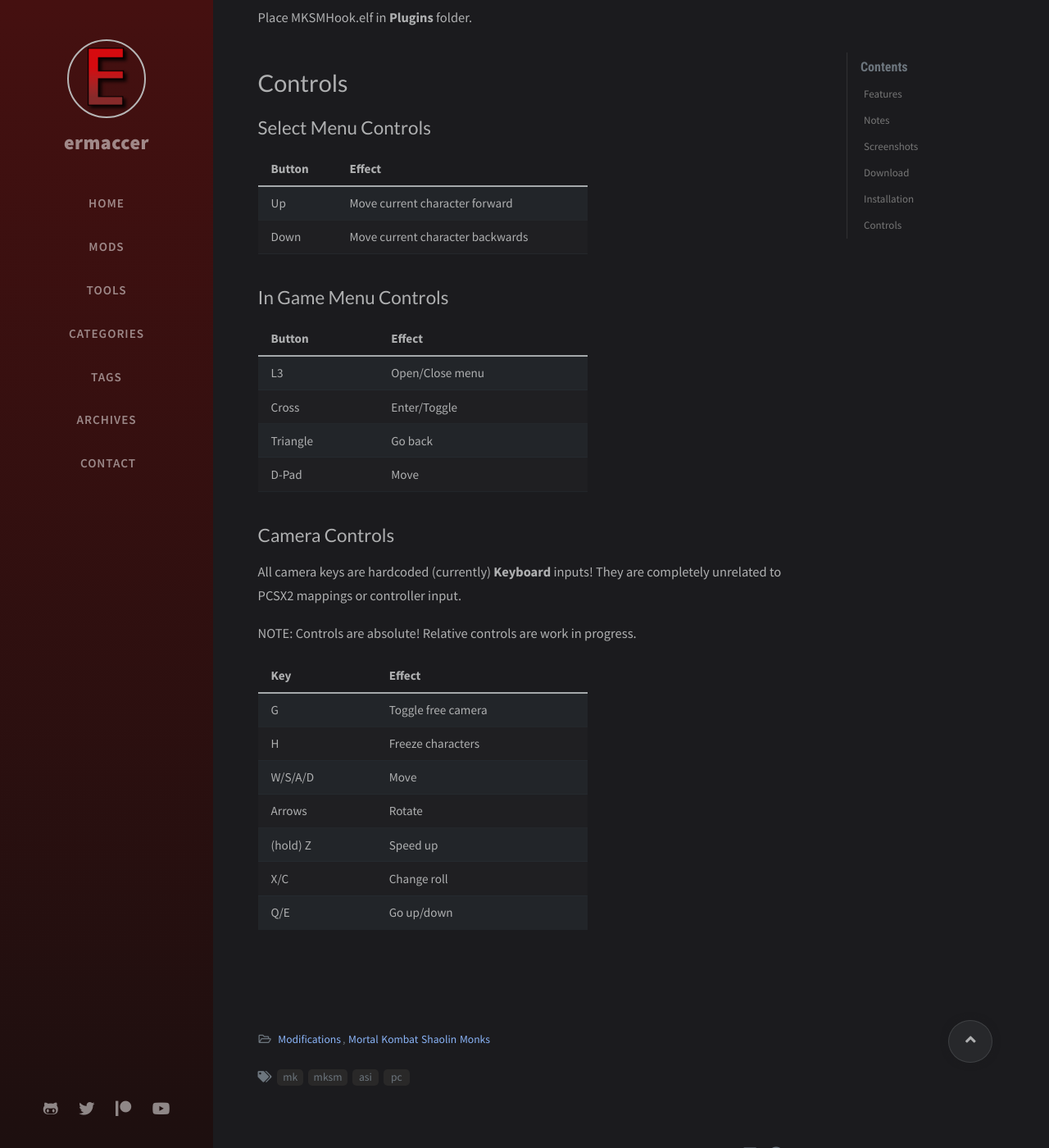
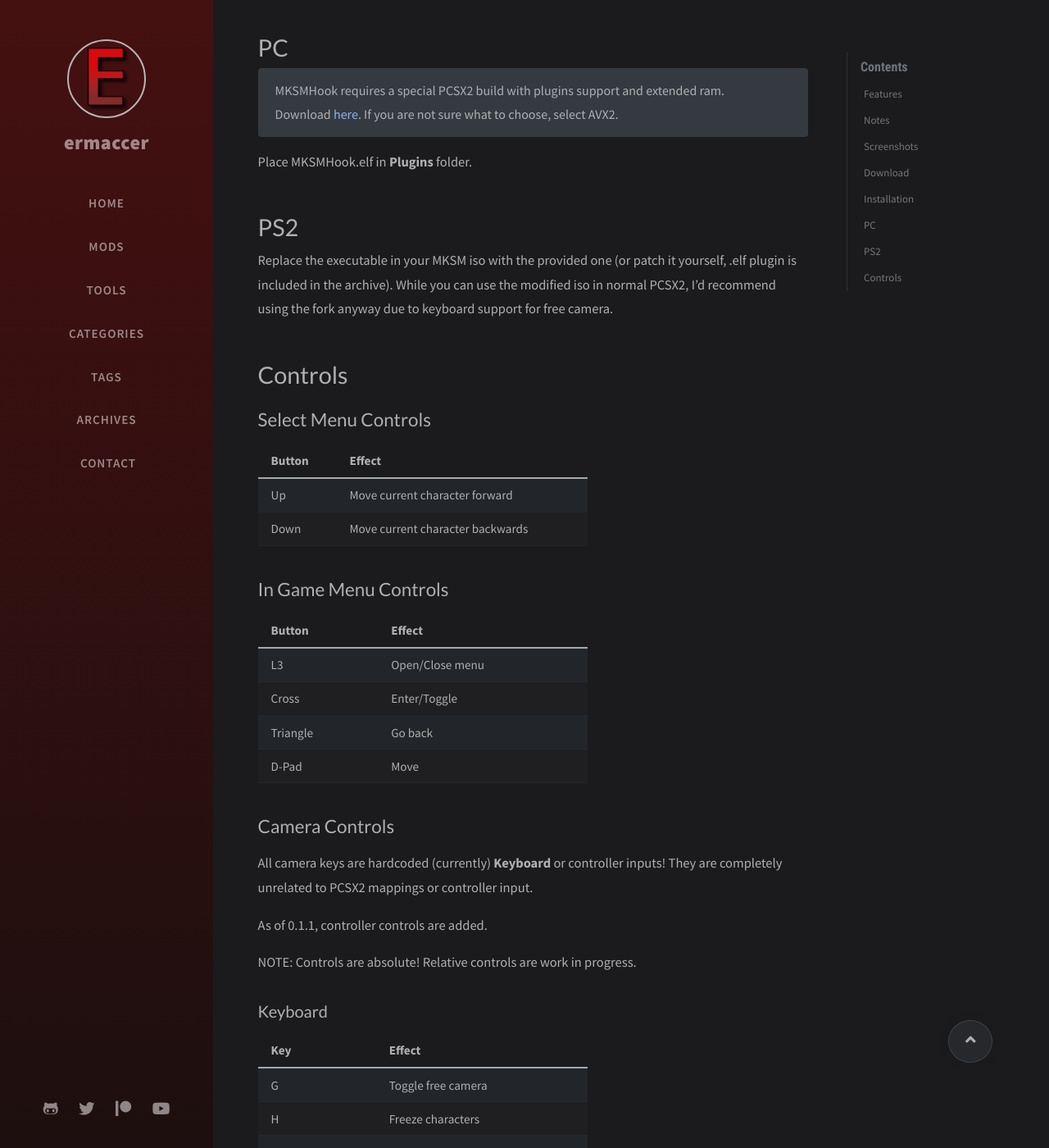
Before and after one commit to ermaccer/ermaccer.github.io, a Jekyll site: the page built from _posts/plugins/2022-12-30-mksmhook.md, in a window 1280 px wide and 1400 px high, scrolled down 3367 px. Shown: the whole window at 82% size. Built offline with Jekyll 4.4.1, drawn with Linux system fonts in a browser that asks for light colours; nearby versions of some CDN libraries; comment, search, counter and statistics services are not loaded; some of the changed text lies outside the part shown.

Commit message:
ps2 mksmhook

```diff
--- a/_posts/plugins/2022-12-30-mksmhook.md
+++ b/_posts/plugins/2022-12-30-mksmhook.md
@@ -12,7 +12,7 @@ hidden: false
  <img class="img-fluid mx-auto" alt="mksmhook" src="{% link assets/projects/mksmhook_logo_export.png %}">
 
 
-MKSMHook is a plugin for PCSX2 (Fork With Plugins) for Mortal Kombat Shaolin Monks.
+MKSMHook is a plugin for PCSX2 (Fork With Plugins) for Mortal Kombat Shaolin Monks. There's also a real PS2 compatible version.
 
  <img class="img-fluid mx-auto" alt="mksmhook" src="{% link assets/mods/mksm/menu.jpg %}">
 
@@ -60,12 +60,19 @@ Looks like some engine flaw.
 Download
 </a>
 
+<a class="btn btn-block btn-dark bg-dark text-gray btn-lg" style="color: white;" href="https://github.com/ermaccer/MKSMHook/releases/latest/download/mksmhook_ps2.zip" role="button">
+<i class="fas fa-download"></i>
+Download PS2
+</a>
+
 <a class="btn btn-block btn-dark bg-dark text-gray btn-lg" style="color: white;" href="https://github.com/ermaccer/MKSMHook/" role="button">
 <i class="fab fa-github"></i>
 Source
 </a>
 
 # Installation
+
+# PC
 
 <div class="alert bg-dark">
     MKSMHook requires a special PCSX2 build with plugins support and extended ram. <br>
@@ -75,6 +82,11 @@ Source
 
 Place MKSMHook.elf in **Plugins** folder.
 
+
+# PS2
+
+Replace the executable in your MKSM iso with the provided one (or patch it yourself, .elf plugin is included in the archive).
+While you can use the modified iso in normal PCSX2, I'd recommend using the fork anyway due to keyboard support for free camera.
 
 
 # Controls
@@ -98,9 +110,13 @@ Place MKSMHook.elf in **Plugins** folder.
 
 
 ## Camera Controls
-All camera keys are hardcoded (currently) **Keyboard** inputs! They are completely unrelated to PCSX2 mappings or controller input.
+All camera keys are hardcoded (currently) **Keyboard** or controller inputs! They are completely unrelated to PCSX2 mappings or controller input.
+
+As of 0.1.1, controller controls are added.
 
 NOTE: Controls are absolute! Relative controls are work in progress.
+
+### Keyboard
 
 | Key | Effect |
 | --- | --- |
@@ -111,3 +127,13 @@ NOTE: Controls are absolute! Relative controls are work in progress.
 | (hold) Z | Speed up |
 | X/C | Change roll |
 | Q/E | Go up/down |
+
+### Controller
+
+| Button | Effect |
+| --- | --- |
+| D-Pad | Move |
+| Face buttons | Rotate |
+| (hold) Select | Speed up |
+| L2/R2 | Change roll |
+| L1/R1 | Go up/down |
```
